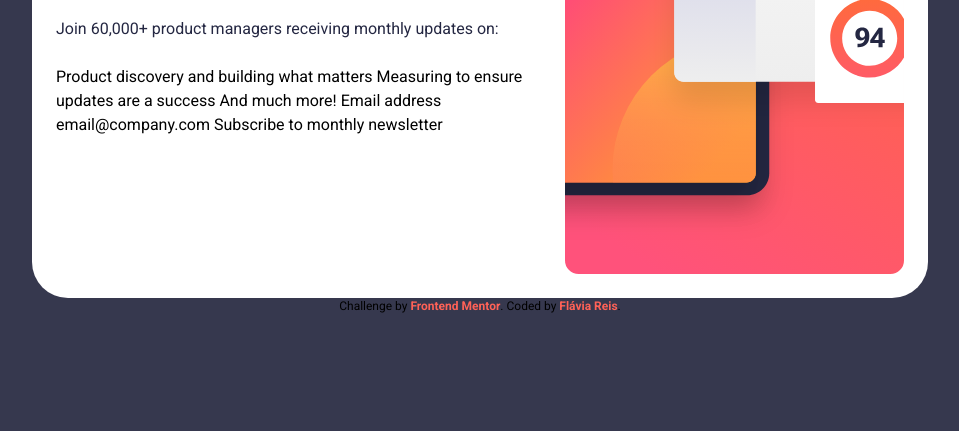
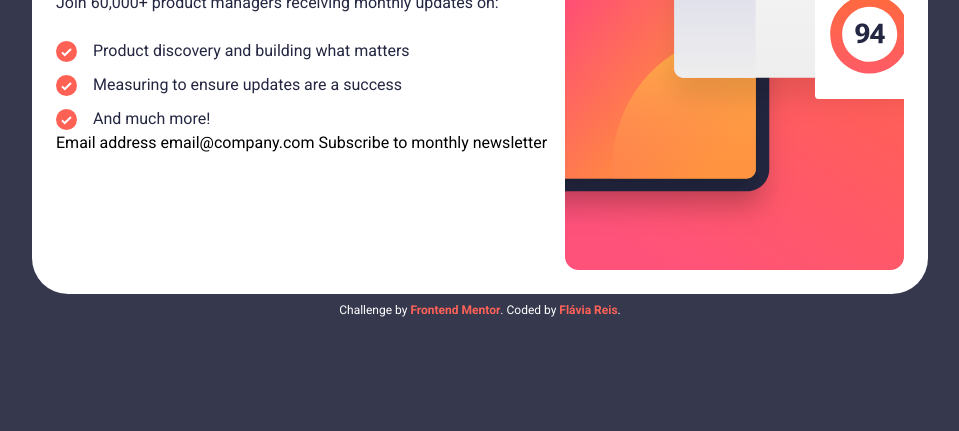
Before and after one commit to flaviare1s/newsletter-sign-up-with-success-message, a website: page src/index.html in a window 1280 px wide. Shown: the part 369-800 px from the top of the page, without its empty margins (160-1119 px from the left). Drawn offline with Linux system fonts and the light colour scheme.

Commit message:
I am making the styles

```diff
--- a/src/index.html
+++ b/src/index.html
@@ -18,17 +18,28 @@
 
   <!-- Sign-up form start -->
 
-  <section class="bg-white w-full sm:w-[90%] md:w-[80%] lg:w-[70%] flex flex-col sm:flex-row-reverse items-center justify-center sm:p-6 sm:rounded-[36px]">
-    <div class="sm:w-[40%]">
+  <section class="bg-white w-full sm:w-[90%] md:w-[80%] lg:w-[70%] flex flex-col sm:flex-row-reverse items-center justify-center p-0 sm:p-6 sm:rounded-[36px]">
+    <div class="w-full sm:w-[40%]">
       <img class="sm:hidden w-full" src="../assets/images/illustration-sign-up-mobile.svg" alt="Illustration Sign Up">
       <img class="hidden sm:block w-full" src="../assets/images/illustration-sign-up-desktop.svg" alt="Illustration Sign Up">
     </div>
     <div class="sm:w-[60%] px-6 py-10 sm:p-0">
       <h1 class="text-dark_navy font-bold text-[40px] sm:text-[56px]">Stay updated!</h1>
       <p class="text-dark_navy text-base leading-[150%] py-6">Join 60,000+ product managers receiving monthly updates on:</p>
-      Product discovery and building what matters
-      Measuring to ensure updates are a success
-      And much more!
+      <div class="text-dark_navy text-base leading-[150%]">
+        <div class="flex justify-start items-center gap-4 mb-2.5">
+          <img src="../assets/images/icon-list.svg" alt="Icon list">
+          <p>Product discovery and building what matters</p>
+        </div>
+        <div class="flex justify-start items-center gap-4 mb-2.5">
+          <img src="../assets/images/icon-list.svg" alt="Icon list">
+          <p>Measuring to ensure updates are a success</p>
+        </div>
+        <div class="flex justify-start items-center gap-4">
+          <img src="../assets/images/icon-list.svg" alt="Icon list">
+          <p>And much more!</p>
+        </div>
+      </div>
       Email address
       email@company.com
       Subscribe to monthly newsletter
@@ -48,7 +59,7 @@
 
   <!-- Success message end -->
 
-  <div class="text-xs text-center">
+  <div class="text-xs text-center mt-2 text-white">
     Challenge by <a class="text-tomato font-bold" href="https://www.frontendmentor.io?ref=challenge" target="_blank">Frontend Mentor</a>.
     Coded by <a class="text-tomato font-bold" href="https://github.com/flaviare1s">Flávia Reis</a>.
   </div>
```
Also changed, not shown: src/output.css.
